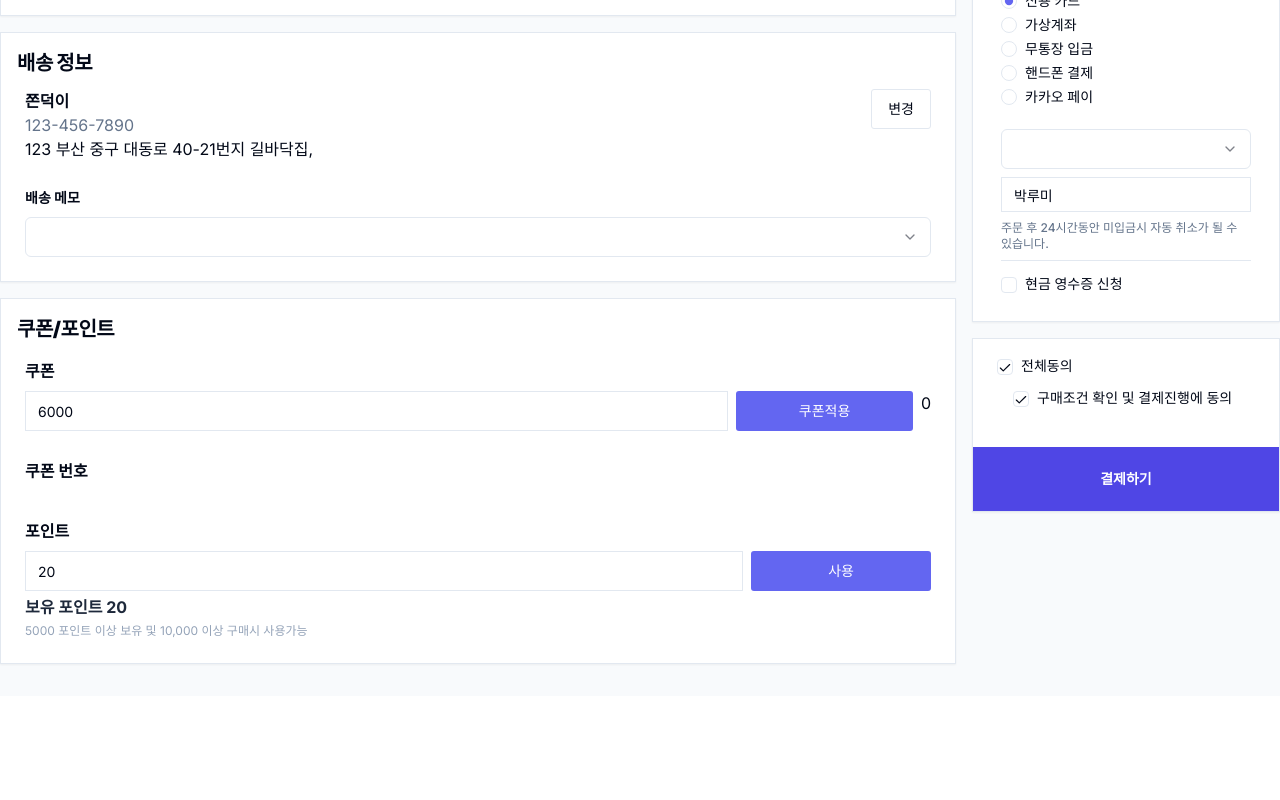
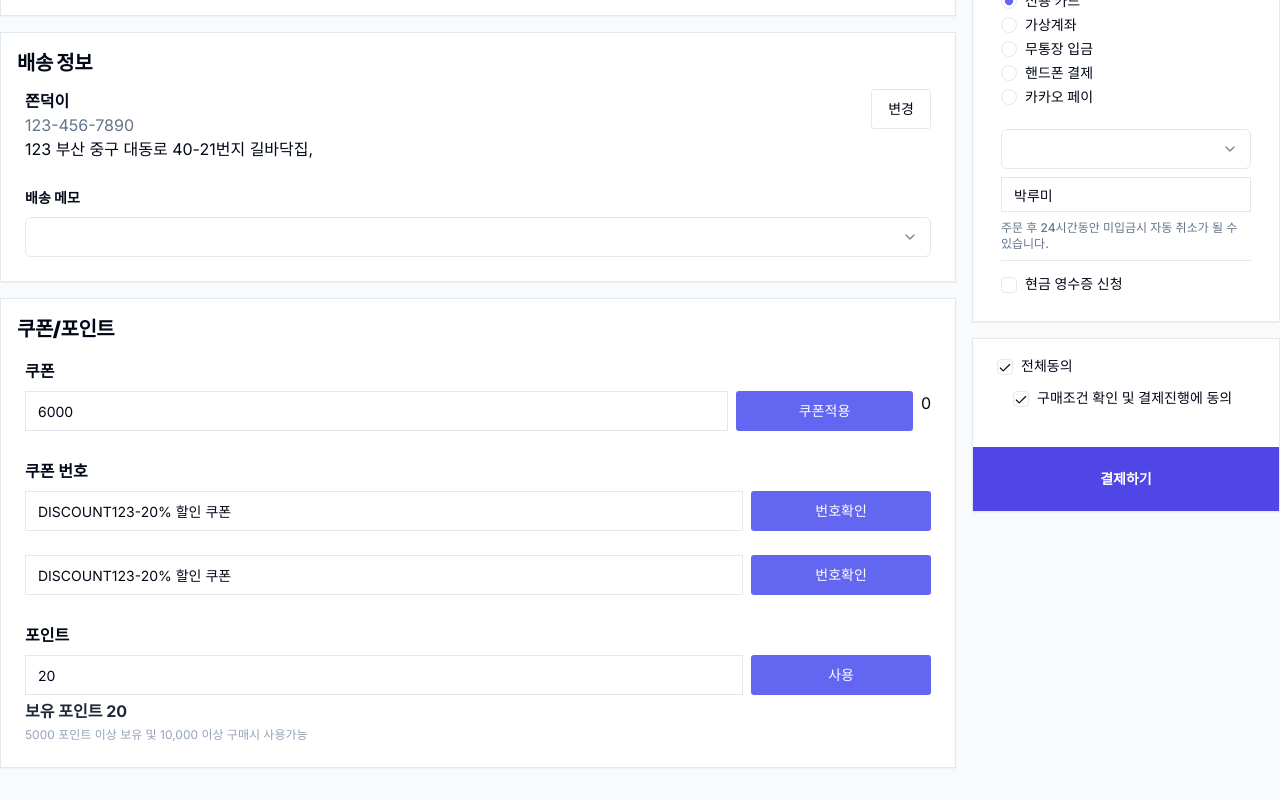
Before and after one commit to Pseheyon/DevCamp, a Next.js app: page /cart in a window 1280 px wide. Shown: the part 577-1377 px from the top of the page. Before the commit the page ends 1273 px from the top, so only its background shows below. Built offline with nearby package versions, Linux system fonts and the light colour scheme.

Commit message:
[feat] 할인 초기화 버튼 추가

```diff
--- a/src/app/(islogin)/cart/page.tsx
+++ b/src/app/(islogin)/cart/page.tsx
@@ -30,6 +30,7 @@ import Image from "next/image";
 import { Children, useEffect, useState } from "react";
 import { Divide } from "lucide-react";
 import { date } from "zod";
+import CouponCodeFrom from "@/components/couponCode";
 
 //type TsOrderSchemaType = z.infer<typeof orderSchema>;
 
@@ -770,13 +771,12 @@ export default function Cart() {
                 </Button>
                 {totaldis}
               </CardContent>
-
               <CardHeader className=" pb-2 pt-1 font-bold">
                 쿠폰 번호
               </CardHeader>
               <CardContent className="flex size-full justify-center gap-2 rounded-none w-full">
                 {/*쿠폰 코드-% */}
-                {/* <FormField
+                <FormField
                   control={form.control}
                   name="coupon.couponCode"
                   render={({ field }) => (
@@ -793,7 +793,6 @@ export default function Cart() {
                     </FormItem>
                   )}
                 />
-
                 <Button
                   type="button"
                   variant="deepnavy"
@@ -801,7 +800,14 @@ export default function Cart() {
                   onClick={handleUseDiscount}
                 >
                   번호확인
-                </Button> */}
+                </Button>
+              </CardContent>
+              <CardContent className="flex size-full justify-center gap-2 rounded-none w-full">
+                <CouponCodeFrom
+                  form={form}
+                  cartData={cartData}
+                  setCartData={setCartData}
+                />
               </CardContent>
               <CardHeader className=" pb-2 pt-1 font-bold">포인트</CardHeader>
               <CardContent>
--- a/src/app/api/cart/route.ts
+++ b/src/app/api/cart/route.ts
@@ -30,7 +30,7 @@ export const mockCartData: TsOrderSchemaType[] = [
     },
     paymentAmount: {
       discount: 0,
-      total: 0,
+      total: 2000,
     },
     paymentMethod: {
       payment: "option-one",
--- /dev/null
+++ b/src/components/couponCode.tsx
@@ -0,0 +1,161 @@
+"use client";
+import { useState } from "react";
+import { useForm, UseFormReturn } from "react-hook-form";
+import { z } from "zod";
+import { Button } from "@/components/ui/button";
+import {
+  Form,
+  FormControl,
+  FormField,
+  FormItem,
+  FormMessage,
+} from "@/components/ui/form";
+import { mockCartData } from "@/app/api/cart/route";
+import { useToast } from "./ui/use-toast";
+import { Input } from "@/components/ui/input";
+import {
+  TsRegisterSchemaType,
+  registerSchema,
+} from "@/validators/signupSchema";
+import { cn } from "@/lib/utils";
+
+import { TsOrderSchemaType } from "@/validators/cartSchema"; // 필요한 타입 임포트
+
+interface CouponCodeFromProps {
+  form: UseFormReturn<TsOrderSchemaType>;
+  cartData: TsOrderSchemaType;
+  setCartData: React.Dispatch<React.SetStateAction<TsOrderSchemaType>>;
+}
+
+const CouponCodeFrom: React.FC<Props> = ({ form, cartData, setCartData }) => {
+  const [isButtonClicked, setIsButtonClicked] = useState(false); // 번호확인 버튼 클릭 상태
+  const [isResetButtonShown, setIsResetButtonShown] = useState(false); // 초기화 버튼 표시 상태
+
+  const extractDiscountPercent = (code: string) => {
+    const regex = /(\d{1,2})%/;
+    const match = code.match(regex);
+    if (match) {
+      return parseInt(match[1]);
+    } else {
+      return 0;
+    }
+  };
+
+  const amoutQuantitypay =
+    cartData.productInfo.price * cartData.productInfo.quantity;
+
+  const handlePointsDiscountChange = (
+    e: React.ChangeEvent<HTMLInputElement>
+  ) => {
+    const numericValue = e.target.value;
+    const percent = extractDiscountPercent(numericValue);
+
+    const maxPoints = amoutQuantitypay; // 가용한 포인트 상한값
+
+    const clampedValue = maxPoints - maxPoints * (percent * 0.01);
+
+    setCartData((prevCartData) => ({
+      ...prevCartData,
+      coupon: {
+        ...prevCartData.coupon,
+        couponCode: `쿠폰코드 ${clampedValue}%사용`,
+      },
+    }));
+  };
+  const handleUseDiscount = () => {
+    // 번호확인 버튼이 이미 클릭된 경우 처리 중지
+    if (isButtonClicked) return;
+
+    // 나머지 로직은 여기에 작성
+    const numericValue = cartData.coupon.couponCode;
+    const percent = extractDiscountPercent(numericValue);
+    const maxPoints = cartData.paymentAmount.total; // 가용한 포인트 상한값
+
+    let updatedtotal =
+      cartData.paymentAmount.total - maxPoints * (percent * 0.01);
+
+    // updatedtotal이 0 밑으로 되면 total에 원래의 값 유지
+    if (updatedtotal < 1000) {
+      alert("1000원 이하는 사용이 불가능합니다");
+      return;
+    }
+
+    setIsButtonClicked(true);
+    setIsResetButtonShown(true);
+
+    form.setValue("paymentAmount.total", updatedtotal);
+    setCartData((prevCartData) => ({
+      ...prevCartData,
+      paymentAmount: {
+        ...prevCartData.paymentAmount,
+        total: updatedtotal,
+      },
+    }));
+    console.log("쿠폰코드", cartData.coupon.couponCode);
+    alert(cartData.paymentAmount.total);
+  };
+
+  const handleReset = () => {
+    setIsButtonClicked(false);
+    setIsResetButtonShown(false);
+    const numericValue = cartData.coupon.couponCode;
+    const percent = extractDiscountPercent(numericValue);
+    const maxPoints = amoutQuantitypay; // 가용한 포인트 상한값
+
+    const updatedtotal =
+      cartData.paymentAmount.total + maxPoints * (percent * 0.01);
+
+    form.setValue("paymentAmount.total", updatedtotal);
+    setCartData((prevCartData) => ({
+      ...prevCartData,
+      paymentAmount: {
+        ...prevCartData.paymentAmount,
+        total: updatedtotal,
+      },
+    }));
+  };
+
+  return (
+    <div className="flex size-full justify-center gap-2 rounded-none w-full">
+      <FormField
+        control={form.control}
+        name="coupon.couponCode"
+        render={({ field }) => (
+          <FormItem className="basis-4/5">
+            <FormControl className="w-full">
+              <Input
+                className=" rounded-none bg-inherit border"
+                placeholder="쿠폰 번호 입력"
+                {...field}
+                onChange={handlePointsDiscountChange}
+              />
+            </FormControl>
+            <FormMessage />
+          </FormItem>
+        )}
+      />
+
+      {isResetButtonShown ? ( // 초기화 버튼이 표시될 경우에만 보여줌
+        <Button
+          type="button"
+          variant="deepnavy"
+          className="basis-1/5 text-center box-border rounded-[3px]"
+          onClick={handleReset}
+        >
+          사용 취소
+        </Button>
+      ) : (
+        <Button
+          type="button"
+          variant="deepnavy"
+          className="basis-1/5 text-center box-border rounded-[3px]"
+          onClick={handleUseDiscount}
+          disabled={isButtonClicked} // 번호확인 버튼 클릭 상태에 따라 비활성화 처리
+        >
+          번호확인
+        </Button>
+      )}
+    </div>
+  );
+};
+export default CouponCodeFrom;
--- /dev/null
+++ b/src/components/couponPoint.tsx
@@ -0,0 +1,54 @@
+"use client";
+import { useState } from "react";
+import { useForm } from "react-hook-form";
+import { z } from "zod";
+import { Button } from "@/components/ui/button";
+import {
+  Form,
+  FormControl,
+  FormField,
+  FormItem,
+  FormMessage,
+} from "@/components/ui/form";
+
+import { useToast } from "./ui/use-toast";
+import { Input } from "@/components/ui/input";
+import {
+  TsRegisterSchemaType,
+  registerSchema,
+} from "@/validators/signupSchema";
+import { cn } from "@/lib/utils";
+export default function CouponPointFrom() {
+  const { toast } = useToast();
+
+  return (
+    <div className="p-40 box-border w-100">
+      <FormField
+        control={form.control}
+        name="coupon.couponCode"
+        render={({ field }) => (
+          <FormItem className="basis-4/5">
+            <FormControl className="w-full">
+              <Input
+                className=" rounded-none bg-inherit border"
+                placeholder="쿠폰 번호 입력"
+                {...field}
+                onChange={handlePointsDiscountChange}
+              />
+            </FormControl>
+            <FormMessage />
+          </FormItem>
+        )}
+      />
+
+      <Button
+        type="button"
+        variant="deepnavy"
+        className="basis-1/5 text-center box-border rounded-[3px]"
+        onClick={handleUseDiscount}
+      >
+        번호확인
+      </Button>
+    </div>
+  );
+}
```
